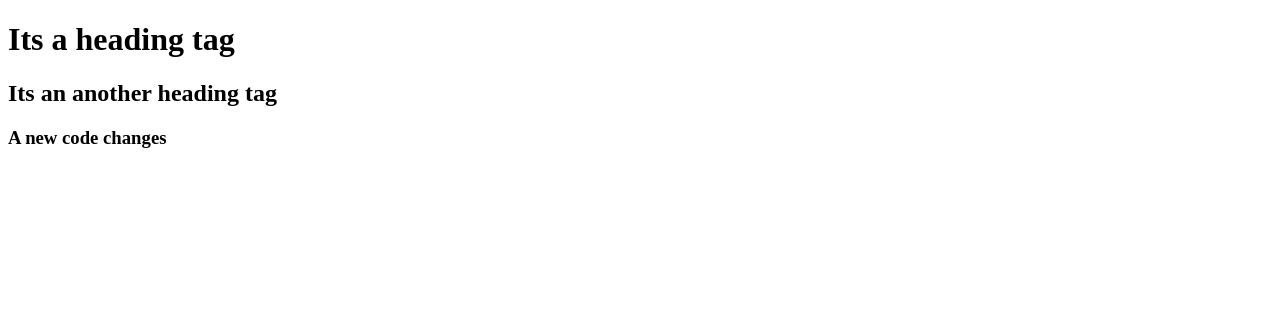
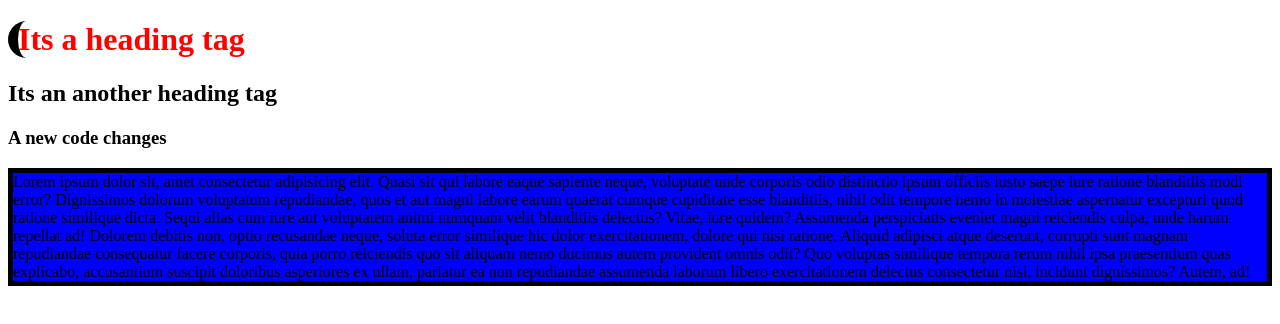
Before and after one commit to mahfujsunny/second-repo, a plain HTML site: page index.html in a window 1280 px wide. Drawn offline with Linux system fonts and the light colour scheme.

Commit message:
new css had changed

```diff
--- a/index.html
+++ b/index.html
@@ -5,10 +5,12 @@
     <meta http-equiv="X-UA-Compatible" content="IE=edge">
     <meta name="viewport" content="width=device-width, initial-scale=1.0">
     <title>My second repository in github</title>
+    <link rel="stylesheet" href="style.css">
 </head>
 <body>
     <h1>Its a heading tag</h1>
     <h2>Its an another heading tag</h2>
     <h3>A new code changes</h3>
+    <p>Lorem ipsum dolor sit, amet consectetur adipisicing elit. Quasi sit qui labore eaque sapiente neque, voluptate unde corporis odio distinctio ipsum officiis iusto saepe iure ratione blanditiis modi error? Dignissimos dolorum voluptatum repudiandae, quos et aut magni labore earum quaerat cumque cupiditate esse blanditiis, nihil odit tempore nemo in molestiae aspernatur excepturi quod ratione similique dicta. Sequi alias cum iure aut voluptatem animi numquam velit blanditiis delectus? Vitae, iure quidem? Assumenda perspiciatis eveniet magni reiciendis culpa, unde harum repellat ad! Dolorem debitis non, optio recusandae neque, soluta error similique hic dolor exercitationem, dolore qui nisi ratione. Aliquid adipisci atque deserunt, corrupti sunt magnam repudiandae consequatur facere corporis, quia porro reiciendis quo sit aliquam nemo ducimus autem provident omnis odit? Quo voluptas similique tempora rerum nihil ipsa praesentium quas explicabo, accusantium suscipit doloribus asperiores ex ullam, pariatur ea non repudiandae assumenda laborum libero exercitationem delectus consectetur nisi, incidunt dignissimos? Autem, ad!</p>
 </body>
 </html>
--- /dev/null
+++ b/style.css
@@ -0,0 +1,10 @@
+p {
+    background-color: blue;
+    border: 5px solid black;
+}
+
+h1 {
+    color: red;
+    border-left: 10px solid black;
+    border-radius: 20px;
+}
```
